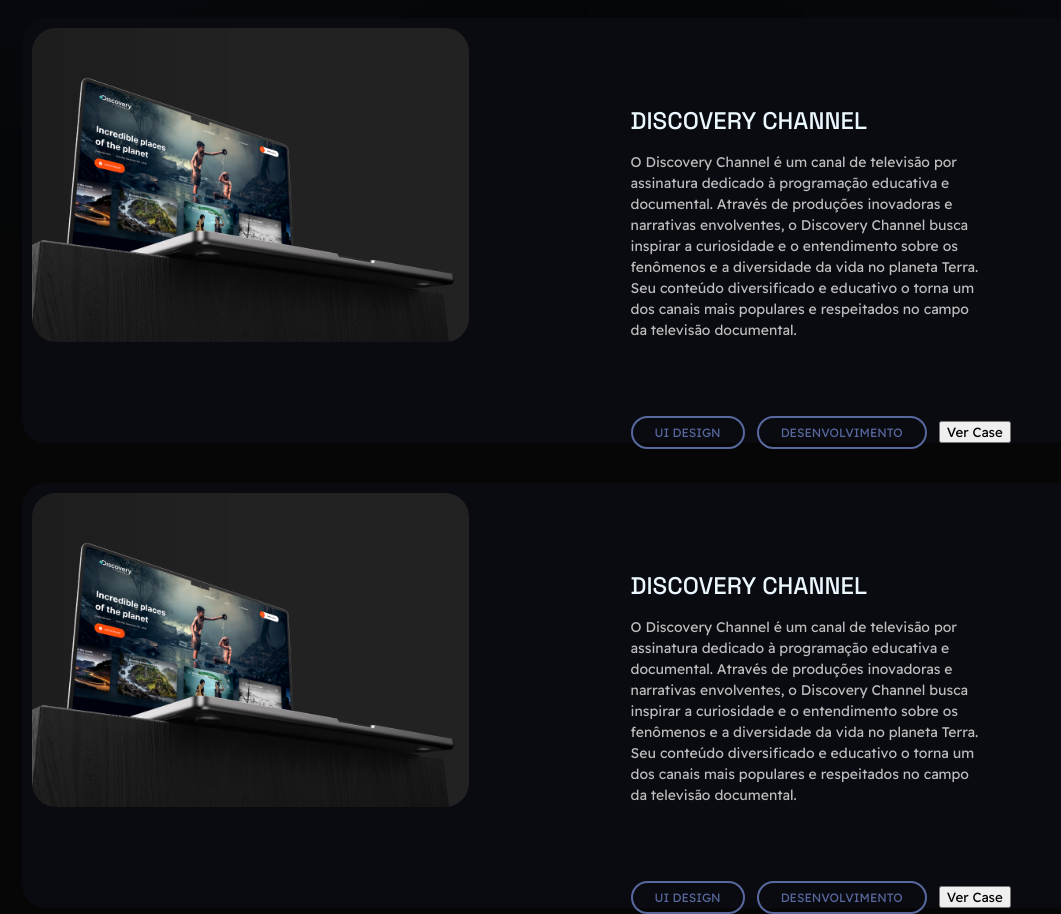
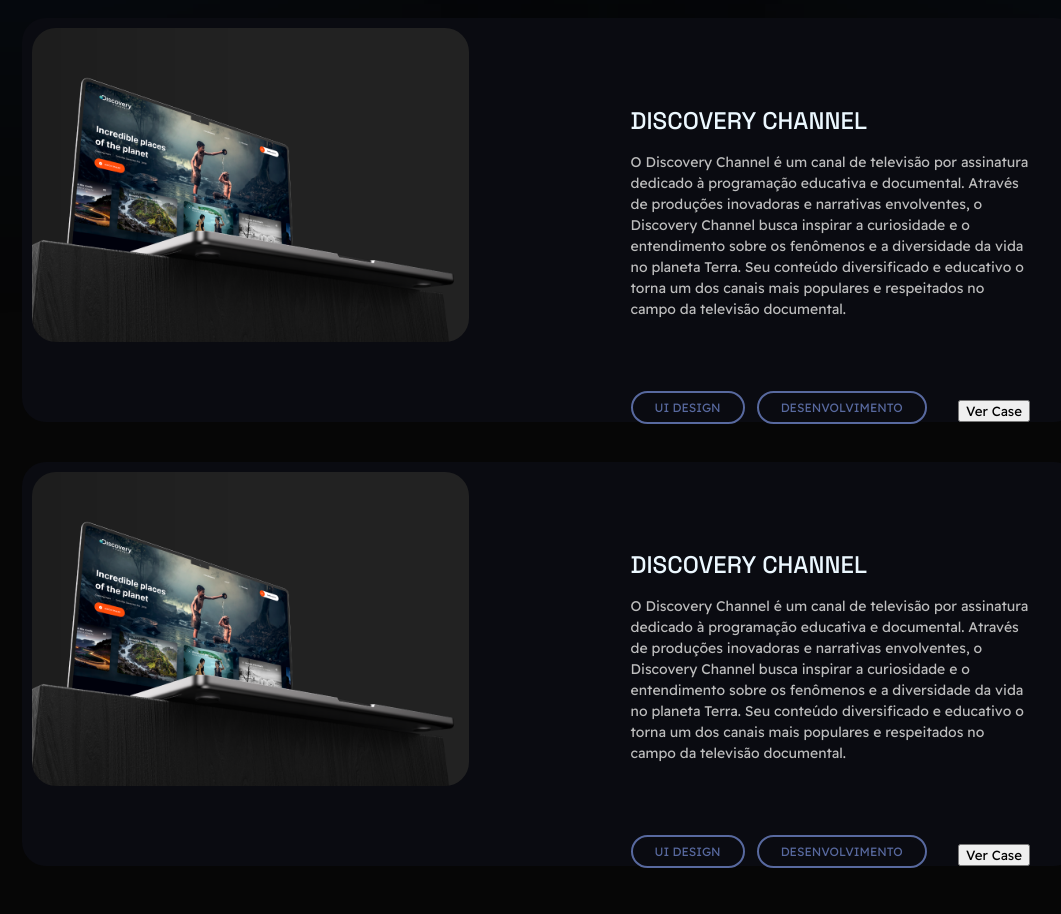
Before and after one commit to GabrielRodrigues-pd/PixelCraft, a Next.js app: page / in a window 1280 px wide. Shown: the part 1140-2054 px from the top of the page, without its empty margins (90-1151 px from the left). After the commit the page ends 2008 px from the top, so only its background shows below. Built offline with nearby package versions, Linux system fonts and the light colour scheme.

Commit message:
ajuste componente CaseCard

```diff
--- a/src/components/CaseCard/index.jsx
+++ b/src/components/CaseCard/index.jsx
@@ -21,8 +21,10 @@
         <h2>{title}</h2>
         <p>{description}</p>
         <Footer>
-          <span>Ui design</span>
-          <span>Desenvolvimento</span>
+          <div>
+            <span>Ui design</span>
+            <span>Desenvolvimento</span>
+          </div>
           <button>Ver Case</button>
         </Footer>
       </Card>
--- a/src/components/CaseCard/styles.ts
+++ b/src/components/CaseCard/styles.ts
@@ -65,7 +65,7 @@
     color: "$gray_300",
     fontFamily: "$Readex",
     lineHeight: "150%",
-    padding: "1.6rem 4.8rem 8rem 0",
+    padding: "1.6rem 0 8rem 0",
   },
 
   "& span": {
@@ -73,6 +73,9 @@
   },
 });
 export const Footer = styled("footer", {
+  display: "flex",
+  justifyContent: "space-between",
+
   "& span": {
     border: "2px solid $blue_Dark_500",
     borderRadius: "5rem",
```
